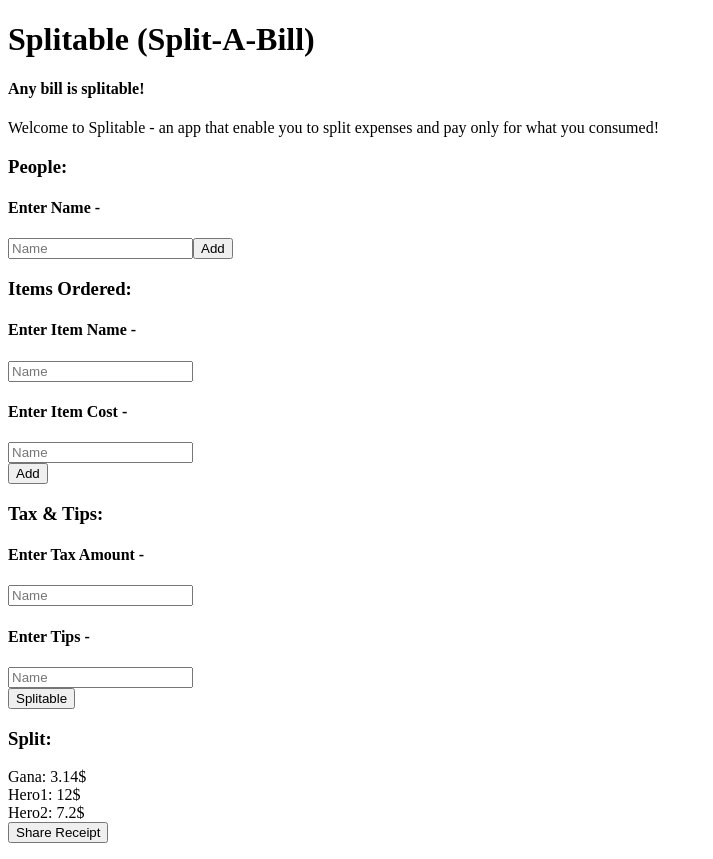
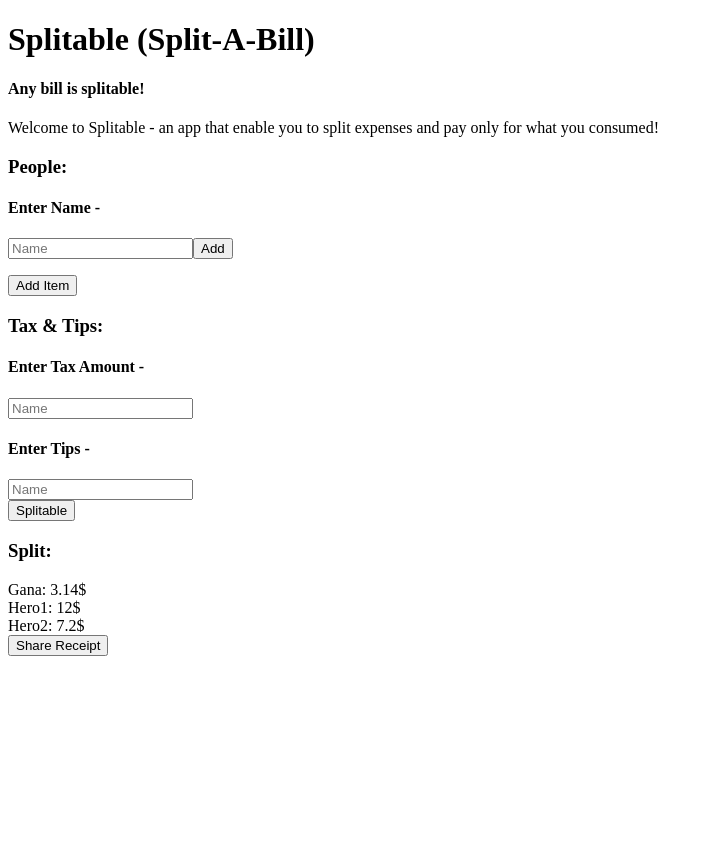
Before and after one commit to hey-Gana/splitable, a React (Vite) app: page / in a window 1280 px wide. Shown: the whole page, without its empty margins (0-713 px from the left). After the commit the page ends 800 px from the top, so only its background shows below. Built offline with nearby package versions, Linux system fonts and the light colour scheme.

Commit message:
Items name addition feature partially completed. Able to log it in console.

```diff
--- a/src/App.jsx
+++ b/src/App.jsx
@@ -1,12 +1,18 @@
 import React from "react";
 import { useState } from "react";
 import { nanoid } from "nanoid";
+
 import Intro from "./components/Intro.jsx";
+//People Section Import
 import Friends from "./components/Friends.jsx";
 import FriendsForm from "./components/FriendsForm.jsx";
+//Items Section Import
+import Items from "./components/Items.jsx";
 
 
 function App() {
+
+  //PEOPLE SECTION FUNCTIONS
 
   //For State
   //friends - array of multiple friend - accessed by FriendList
@@ -15,11 +21,18 @@ function App() {
 
   //Function to add new friend to the FriendsList Array
   function addFriend(name) {
-    //uses nanoid for random string id generation
-    const newFriend = { id: nanoid(), name }
-    //appends newFriend to the friendlist array
-    setFriends([...friends, newFriend])
-    console.log(countFriends + 1)
+    //can only add maximum of 10 friends
+    if(countFriends<3){
+        //uses nanoid for random string id generation
+        const newFriend = { id: nanoid(), name }
+        //appends newFriend to the friendlist array
+        setFriends([...friends, newFriend])
+        console.log(countFriends + 1)
+    }
+    else{
+      alert("No more friends can be added!")
+    }
+
   }
 
   //Function to delete friend from FriendList array
@@ -43,6 +56,15 @@ function App() {
   //Count of friends
   const countFriends = FriendsList.length
 
+  //ITEMS SECTION FUNCTIONS
+
+  const items = []
+
+  function addItem(iname){
+    console.log("Accessing the item name from App.jsx")
+    console.log(iname)
+  }
+
   return (
     <div>
       {/* Introduction of the App */}
@@ -51,7 +73,7 @@ function App() {
       {/* Friends Form Component - passes the function addFriend as props */}
       <FriendsForm addFriend={addFriend} />
 
-      {/* Friends List Component */}
+      {/* Friends List Component - Displays the friends added*/}
       <div>
         <ul>
           {FriendsList}
@@ -59,16 +81,16 @@ function App() {
       </div>
 
 
-      {/* Entering food items & their splits */}
+      {/* Items Form Component - Entering food items, prices & their splits */}
+      <Items addItem={addItem} />
+
+      {/* Items List Component - Displays the Items added*/}
       <div>
-        <h3>Items Ordered:</h3>
-        <h4>Enter Item Name - </h4>
-        <input type="Text" placeholder="Name"></input>
-        <h4>Enter Item Cost - </h4>
-        <input type="Text" placeholder="Name"></input>
-        <br />
-        <button>Add</button>
+        <ul>
+          {/* {ItemsList} */}
+        </ul>
       </div>
+
 
       {/* Entering Tax % and Tips */}
       <div>
@@ -95,7 +117,6 @@ function App() {
           <button>Share Receipt</button>
         </p>
       </div>
-
     </div>
   )
 }
--- a/src/components/FriendsForm.jsx
+++ b/src/components/FriendsForm.jsx
@@ -29,7 +29,7 @@ function FriendsForm(props) {
             <h3>People:</h3>
             <h4>Enter Name - </h4>
             <form onSubmit={handleSubmission}>
-                <input type="Text" placeholder="Name" onChange={handleName} value={fname}></input>
+                <input type="Text" placeholder="Name" onChange={handleName} value={fname} required></input>
                 <button type="submit">Add</button>
             </form>
         </div>
--- /dev/null
+++ b/src/components/Items.jsx
@@ -0,0 +1,52 @@
+import React, { useState } from "react";
+
+function Items(props) {
+
+    // State for AddItems - initially declared as false, waits for user to add item
+    // itemAdd - a boolean variable to check if add item button was clicked or not
+    // addingItem - function that renders the form to key in item and its price if itemAdd is true
+    const [itemAddState, setAddingItemState] = useState(false);
+
+    //State for capturing Item Name and Price input
+    // itemName - name of item added
+    // addItem - function that adds the item input
+    const [itemName,addItem] = useState("")
+
+    //Handles Form Submission
+    function handleSubmit(e){
+        e.preventDefault()
+        props.addItem(itemName)
+        addItem("")
+        setAddingItemState(false)
+    }
+
+    //Handles Input into text box
+    function handleChange(e){
+        addItem(e.target.value)
+    }
+
+    // When Add Item button is clicked
+    const addItemTemplate = (
+        <form onSubmit={handleSubmit}>
+            <input type="text" placeholder="Item Name" value={itemName} onChange={handleChange} required/>
+            <button type="Submit">Save</button>
+            <button type="button" onClick={() => setAddingItemState(false)}>Cancel</button>
+        </form>
+    );
+
+    // Normal State
+    const normalStateTemplate = (
+        <div>
+            <button onClick={() => setAddingItemState(true)}>Add Item</button>
+        </div>
+    );
+
+    return (
+        // if itemAdd is true, render addItemTemplate else render normalStateTemplate
+        <div>
+            {itemAddState ? addItemTemplate : normalStateTemplate}
+        </div>
+    );
+}
+
+export default Items;
```
Also changed, not shown: src/components/ItemsForm.jsx (added, +11 -0 lines).
